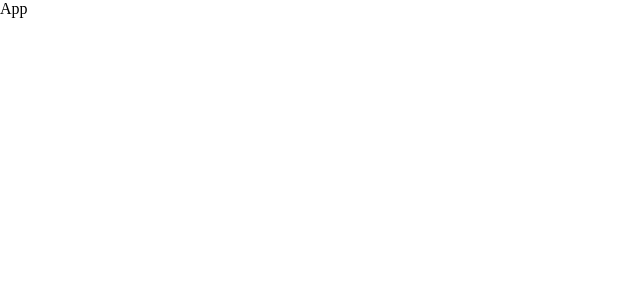
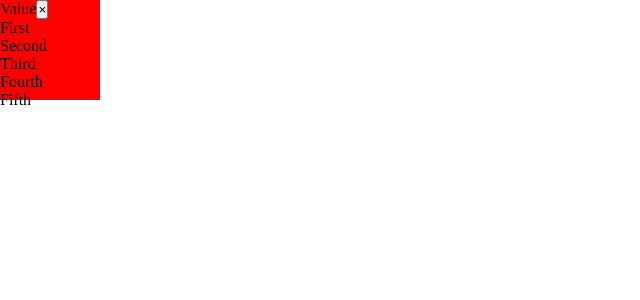
Before and after one commit to matheusduartedevs/multi-select-react-ts, a React (Vite) app: page / in a window 1280 px wide. Shown: the top 300 px of the page, without its empty margins (0-640 px from the left). Built offline with nearby package versions, Linux system fonts and the light colour scheme.

Commit message:
implementação do principal componente da aplicação

```diff
--- a/src/App.tsx
+++ b/src/App.tsx
@@ -1,8 +1,18 @@
-import React from 'react'
+import Selects from "./Selects"
+
+const options = [
+  { label: 'First', value: 1 },
+  { label: 'Second', value: 2 },
+  { label: 'Third', value: 3 },
+  { label: 'Fourth', value: 4 },
+  { label: 'Fifth', value: 5 }
+]
 
 const App = () => {
   return (
-    <div>App</div>
+    <div>
+      <Selects options={options} />
+    </div>
   )
 }
 
--- /dev/null
+++ b/src/Selects.tsx
@@ -0,0 +1,30 @@
+import styles from "./select.module.css"
+
+type SelectOption = {
+    label: string
+    value: any
+}
+
+type SelectProps = {
+    value?: SelectOption
+    onChange: (value: SelectOption | undefined) => void
+    options: SelectOption[]
+}
+
+const Selects = ({ value, onChange, options }: SelectProps ) => {
+  return (
+    <div className={styles.container}>
+        <span className={styles.value}>Value</span>
+        <button className={styles["clear-btn"]}>&times;</button>
+        <div className={styles.divider}></div>
+        <div className={styles.caret}></div>
+        <ul className={styles.options}>
+            {options.map(option => (
+                <li key={option.label} className={styles.option}>{option.label}</li>
+            ))}
+        </ul>
+    </div>
+  )
+}
+
+export default Selects
--- /dev/null
+++ b/src/select.module.css
@@ -0,0 +1,5 @@
+.container {
+    background: red;
+    width: 100px;
+    height: 100px;
+}
```
